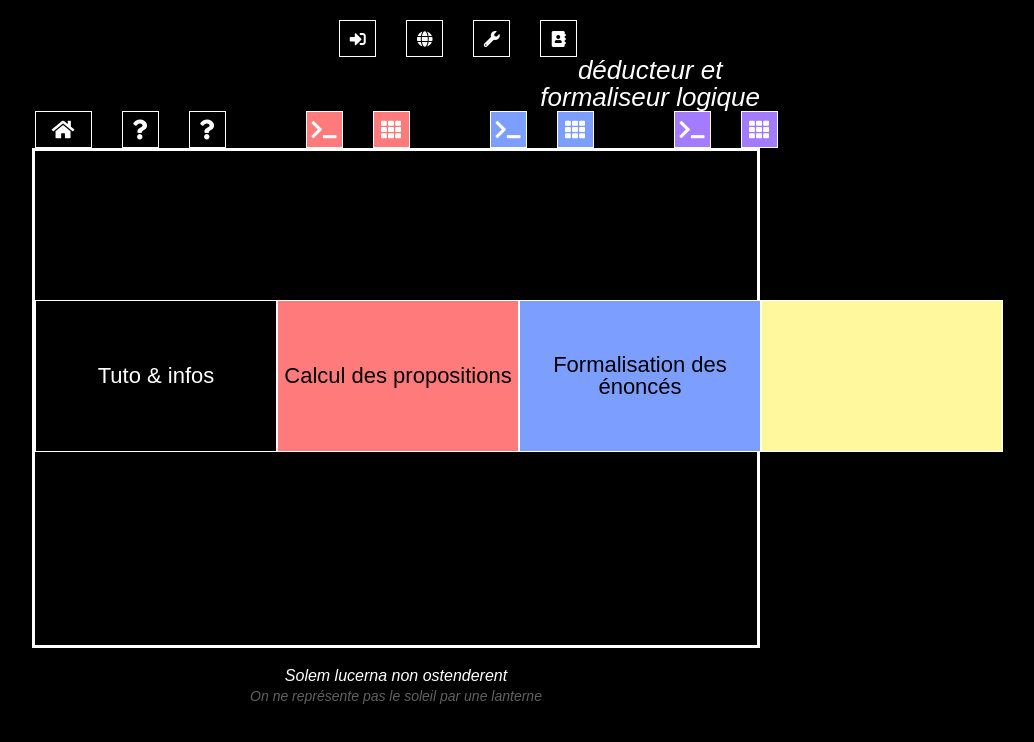
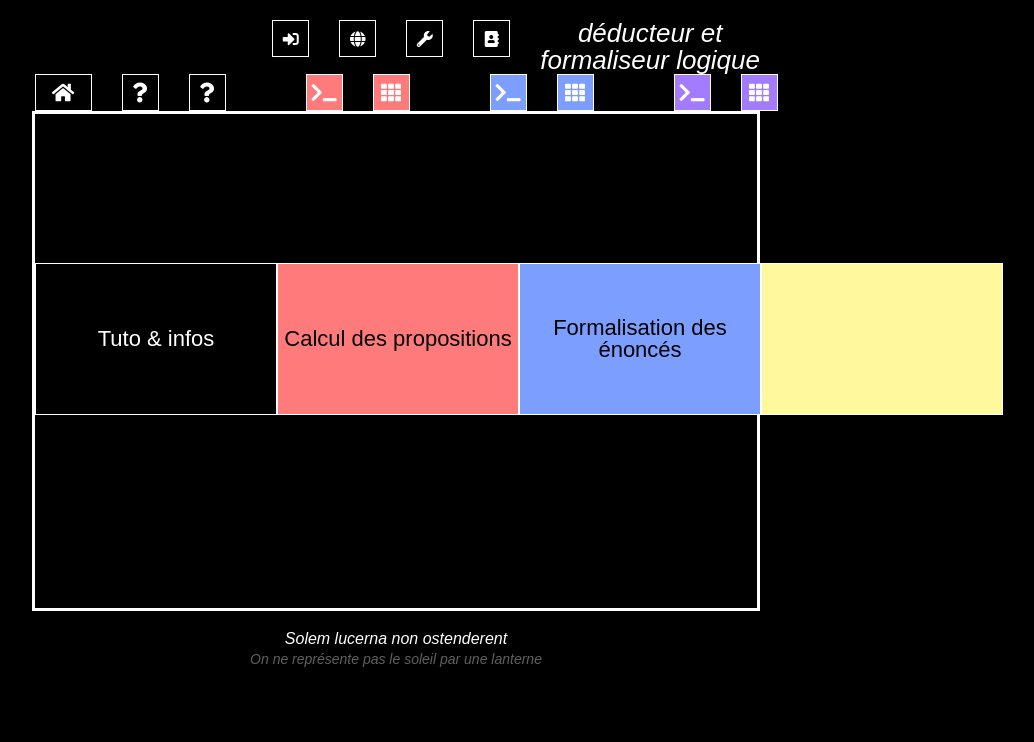
Before and after one commit to muleet/deducteurlogique, a React (Create React App) app: page / in a window 1280 px wide. Shown: the top 742 px of the page, without its empty margins (244-1278 px from the left). Built offline with nearby package versions, Linux system fonts and the light colour scheme.

Commit message:
changements des liens home vers des pages qui fonctionnent

```diff
--- a/src/components/Header.js
+++ b/src/components/Header.js
@@ -57,10 +57,10 @@ class Header extends React.Component {
               id="author-button"
               name={<i class="fas fa-address-book" />}
             />
-            <h1>
-              déducteur et<br />formaliseur logique
-            </h1>
           </NavLink>
+          <h1>
+            déducteur et<br />formaliseur logique
+          </h1>
         </ul>
       </header>
     );
```
